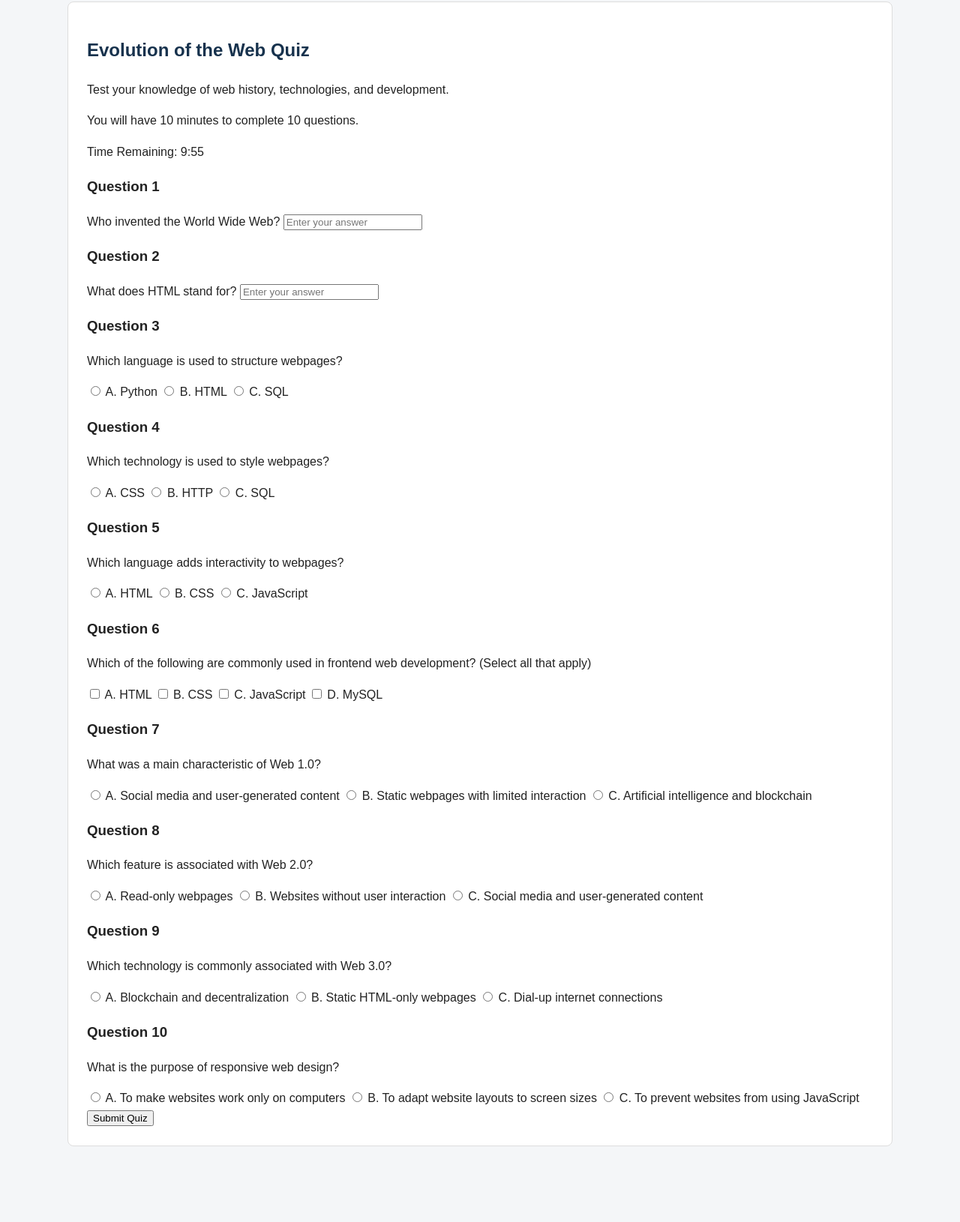
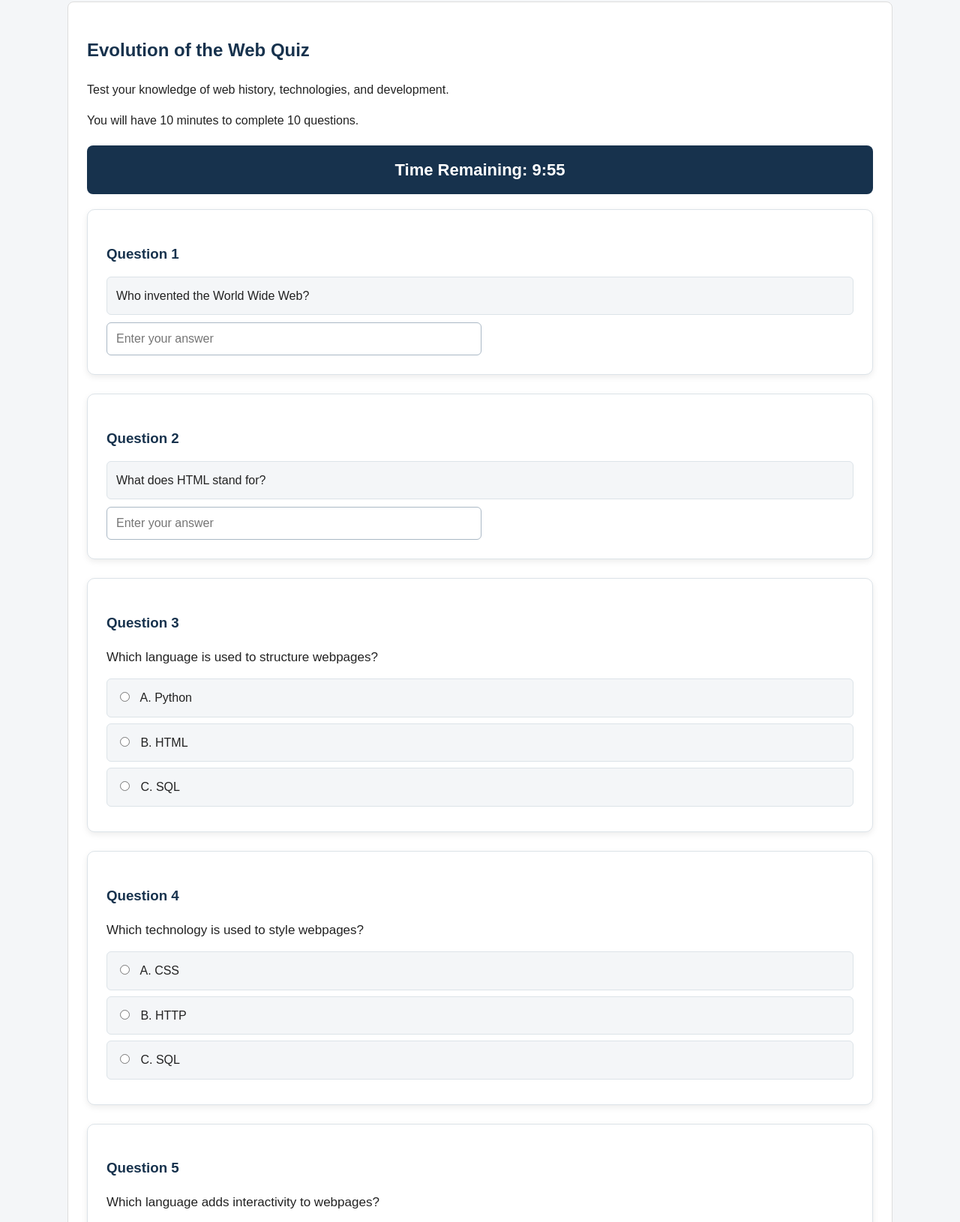
Before and after one commit to mjnickerson1/Evolution-of-Web, a plain HTML site: page quiz.html in a window 1280 px wide. Shown: the part 282-1912 px from the top of the page at 75% size. Before the commit the page ends 1886 px from the top, so only its background shows below. Drawn offline with Linux system fonts and the light colour scheme.

Commit message:
Update style.css

```diff
--- a/style.css
+++ b/style.css
@@ -156,3 +156,159 @@ figcaption {
     color: #555;
     margin-top: 10px;
 }
+
+
+/* =====================================
+   Milestone 2 - Quiz Page Styling
+   ===================================== */
+
+/* Quiz question cards */
+.question {
+    background-color: #ffffff;
+    padding: 25px;
+    margin-bottom: 25px;
+    border-radius: 10px;
+    border: 1px solid #dce3e8;
+    box-shadow: 0 3px 8px rgba(0, 0, 0, 0.08);
+}
+
+/* Question headings */
+.question h3 {
+    color: #17324d;
+    margin-bottom: 15px;
+}
+
+/* Question text */
+.question p {
+    font-size: 17px;
+    margin-bottom: 15px;
+}
+
+/* Answer choices */
+.question label {
+    display: block;
+    padding: 12px;
+    margin: 8px 0;
+    background-color: #f4f6f8;
+    border: 1px solid #dce3e8;
+    border-radius: 6px;
+    cursor: pointer;
+}
+
+/* Highlight answer choices on hover */
+.question label:hover {
+    background-color: #e1effa;
+    border-color: #29465f;
+}
+
+/* Radio buttons and checkboxes */
+.question input[type="radio"],
+.question input[type="checkbox"] {
+    margin-right: 10px;
+    accent-color: #29465f;
+}
+
+/* Fill-in-the-blank answers */
+.question input[type="text"] {
+    display: block;
+    width: 100%;
+    max-width: 500px;
+    padding: 12px;
+    margin-top: 10px;
+    border: 1px solid #aab8c5;
+    border-radius: 6px;
+    font-size: 16px;
+    box-sizing: border-box;
+}
+
+/* Highlight selected answer */
+.question label:has(input:checked) {
+    background-color: #dcecf8;
+    border-color: #29465f;
+}
+
+/* Quiz timer */
+#timer {
+    background-color: #17324d;
+    color: white;
+    text-align: center;
+    font-size: 22px;
+    font-weight: bold;
+    padding: 15px;
+    border-radius: 8px;
+    margin: 20px 0;
+}
+
+/* Quiz buttons */
+#submitBtn,
+#resetBtn {
+    background-color: #29465f;
+    color: white;
+    padding: 14px 28px;
+    border: none;
+    border-radius: 6px;
+    font-size: 16px;
+    font-weight: bold;
+    cursor: pointer;
+    margin: 15px 10px 15px 0;
+}
+
+/* Button hover effect */
+#submitBtn:hover,
+#resetBtn:hover {
+    background-color: #17324d;
+}
+
+/* Disabled button */
+#submitBtn:disabled {
+    background-color: #999999;
+    cursor: not-allowed;
+}
+
+/* Results container */
+#results {
+    margin-top: 25px;
+    padding: 20px;
+    border-radius: 8px;
+}
+
+/* Passing result */
+#results.passed {
+    background-color: #e5f5e9;
+    border: 2px solid #218838;
+    color: #155724;
+}
+
+/* Failing result */
+#results.failed {
+    background-color: #fde8e8;
+    border: 2px solid #c82333;
+    color: #721c24;
+}
+
+/* Individual question feedback */
+.answer-result {
+    background-color: #ffffff;
+    color: #17324d;
+    padding: 12px;
+    margin: 12px 0;
+    border-radius: 6px;
+    border: 1px solid #dce3e8;
+}
+
+/* Mobile-friendly layout */
+@media (max-width: 600px) {
+    .question {
+        padding: 15px;
+    }
+
+    #timer {
+        font-size: 18px;
+    }
+
+    #submitBtn,
+    #resetBtn {
+        width: 100%;
+        margin: 10px 0;
+    }
+}
```
